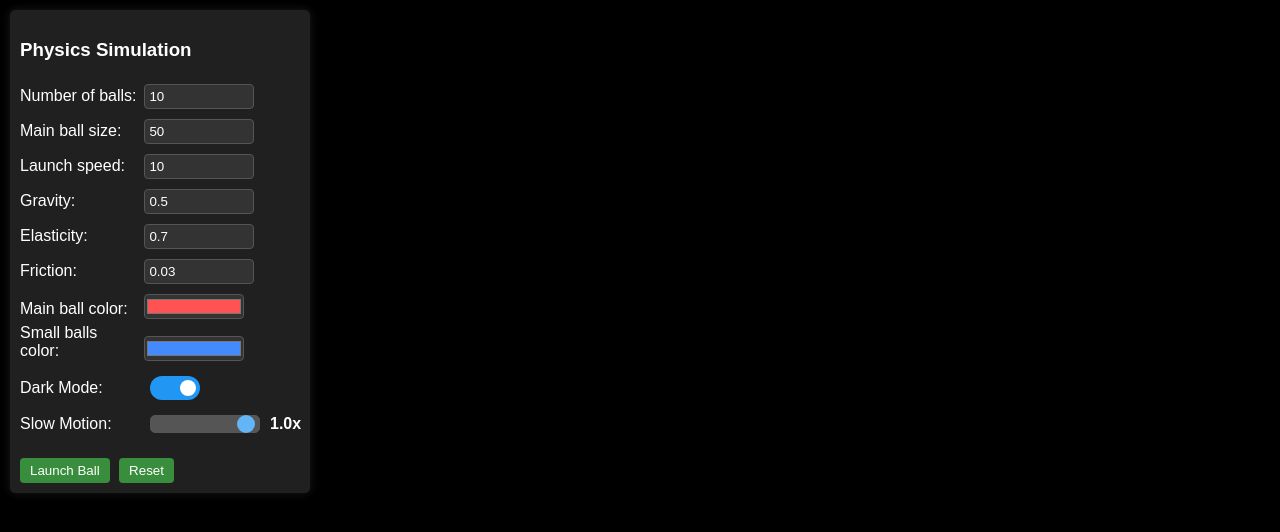
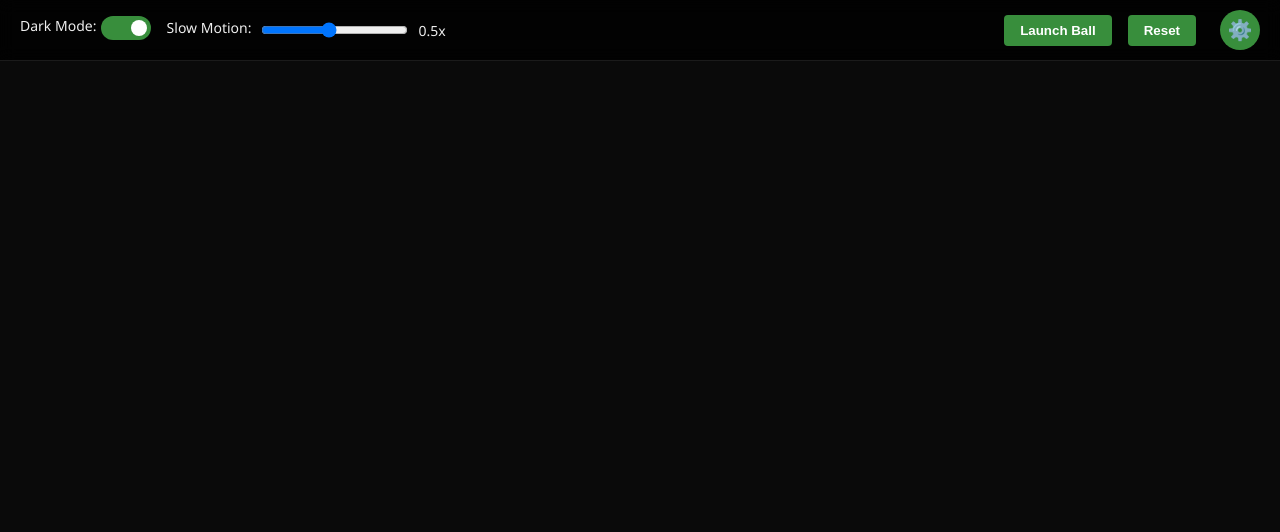
Before and after one commit to DanT52/balls, a plain HTML site: page index.html in a window 1280 px wide. Drawn offline with Linux system fonts and the light colour scheme.

Commit message:
update better UI

```diff
--- a/index.html
+++ b/index.html
@@ -8,32 +8,60 @@
     <script type="module" src="script.js" defer></script>
 </head>
 <body>
+    <div class="top-controls">
+        <div class="left-controls">
+            <div class="dark-mode-container">
+                <label for="dark-mode-toggle">Dark Mode:</label>
+                <label class="switch">
+                    <input type="checkbox" id="dark-mode-toggle" checked>
+                    <span class="slider round"></span>
+                </label>
+            </div>
+            <div class="slider-container">
+                <label for="slow-motion">Slow Motion:</label>
+                <input type="range" id="slow-motion" min="0.1" max="1.0" value="0.5" step="0.1">
+                <span id="slow-motion-value" class="slider-value">0.5x</span>
+            </div>
+        </div>
+        <div class="right-controls">
+            <button id="launch-btn">Launch Ball</button>
+            <button id="reset-btn">Reset</button>
+            <button id="toggle-settings" class="toggle-btn">
+                <span class="toggle-icon">⚙️</span>
+            </button>
+        </div>
+    </div>
+
     <canvas id="canvas"></canvas>
-    <div class="controls">
-        <h3>Physics Simulation</h3>
+
+    <div class="controls collapsible">
+        <div class="controls-header">
+            <h3>Physics Simulation Settings</h3>
+        </div>
+        <div class="controls-body">
             <div>
                 <label for="num-balls">Number of balls:</label>
-            <input type="number" id="num-balls" min="2" max="30" value="10">
+                <input type="number" id="num-balls" min="2" max="30" value="70">
             </div>
             <div>
                 <label for="ball-size">Main ball size:</label>
-            <input type="number" id="ball-size" min="20" max="100" value="50">
+                <input type="number" id="ball-size" min="20" max="100" value="100">
             </div>
             <div>
                 <label for="launch-speed">Launch speed:</label>
-            <input type="number" id="launch-speed" min="1" max="20" value="10">
+                <input type="number" id="launch-speed" min="1" max="20" value="150">
             </div>
             <div>
                 <label for="gravity">Gravity:</label>
-            <input type="number" id="gravity" min="0.1" max="2" value="0.5" step="0.1">
+                <input type="number" id="gravity" min="0.1" max="2" value="0.3" step="0.1">
             </div>
             <div>
                 <label for="elasticity">Elasticity:</label>
-            <input type="number" id="elasticity" min="0.1" max="0.9" value="0.7" step="0.1">
+                <input type="number" id="elasticity" min="0.1" max="0.9" value="0.6" step="0.1">
             </div>
             <div>
                 <label for="friction">Friction:</label>
-            <input type="number" id="friction" min="0" max="0.1" value="0.03" step="0.01">
+                <input type="number" id="friction" min="0" max="0.1" value="0.02" step="0.01">
             </div>
             <div>
                 <label for="main-ball-color">Main ball color:</label>
@@ -43,20 +71,7 @@
                 <label for="small-ball-color">Small balls color:</label>
                 <input type="color" id="small-ball-color" value="#448AFF">
             </div>
-        <div class="dark-mode-container">
-            <label for="dark-mode-toggle">Dark Mode:</label>
-            <label class="switch">
-                <input type="checkbox" id="dark-mode-toggle" checked>
-                <span class="slider round"></span>
-            </label>
         </div>
-        <div class="slider-container">
-            <label for="slow-motion">Slow Motion:</label>
-            <input type="range" id="slow-motion" min="0.1" max="1.0" value="1.0" step="0.1">
-            <span id="slow-motion-value" class="slider-value">1.0x</span>
-        </div>
-        <button id="launch-btn">Launch Ball</button>
-        <button id="reset-btn">Reset</button>
     </div>
 </body>
 </html>
--- a/simulation.js
+++ b/simulation.js
@@ -89,7 +89,7 @@ function updatePhysics(deltaTime) {
         currentMainBall.update(gravity, friction, canvas.width, canvas.height, elasticity, deltaTime);
 
         // Check if main ball reaches right side of screen
-        if (currentMainBall.x + currentMainBall.radius > canvas.width * 0.8) {
+        if (currentMainBall.x + currentMainBall.radius > canvas.width * .99) {
             breakMainBall();
         }
     }
--- a/styles.css
+++ b/styles.css
@@ -1,105 +1,201 @@
+:root {
+    --bg-color-light: #f5f5f5;
+    --text-color-light: #333;
+    --control-bg-light: #fff;
+    --control-border-light: #ddd;
+    --button-bg-light: #4caf50;
+    --button-hover-light: #45a049;
+
+    --bg-color-dark: #0a0a0a; /* Darker background color */
+    --text-color-dark: #eee;
+    --control-bg-dark: #242424;
+    --control-border-dark: #444;
+    --button-bg-dark: #388e3c;
+    --button-hover-dark: #2e7d32;
+}
+
 body {
     margin: 0;
+    padding: 0;
+    font-family: 'Segoe UI', Tahoma, Geneva, Verdana, sans-serif;
     overflow: hidden;
-    background-color: #f0f0f0;
-    font-family: Arial, sans-serif;
     transition: background-color 0.3s ease;
 }
 
 body.dark-mode {
-    background-color: #121212;
-    color: #ffffff;
+    background-color: var(--bg-color-dark);
+    color: var(--text-color-dark);
+}
+
+body.light-mode {
+    background-color: var(--bg-color-light);
+    color: var(--text-color-light);
 }
 
 canvas {
     display: block;
-    background-color: #fff;
-    transition: background-color 0.3s ease;
+    width: 100vw;
+    height: 100vh;
 }
 
-canvas.dark-mode {
-    background-color: #000;
+/* Top Controls Bar */
+.top-controls {
+    position: fixed;
+    top: 0;
+    left: 0;
+    width: 100%;
+    display: flex;
+    justify-content: space-between;
+    align-items: center;
+    padding: 10px 20px;
+    background-color: rgba(0, 0, 0, 0.8); /* Darker background for top bar */
+    backdrop-filter: blur(8px);
+    z-index: 1000;
+    border-bottom: 1px solid rgba(255, 255, 255, 0.1);
+    box-sizing: border-box; /* Ensure padding is included in width calculation */
 }
 
-.controls {
-    position: absolute;
-    top: 10px;
-    left: 10px;
-    background-color: rgba(255, 255, 255, 0.8);
-    padding: 10px;
-    border-radius: 5px;
-    box-shadow: 0 0 10px rgba(0, 0, 0, 0.2);
-    transition: background-color 0.3s ease, box-shadow 0.3s ease;
+.left-controls, .right-controls {
+    display: flex;
+    align-items: center;
+    gap: 16px;
 }
 
-body.dark-mode .controls {
-    background-color: rgba(40, 40, 40, 0.8);
-    box-shadow: 0 0 10px rgba(255, 255, 255, 0.1);
+/* Make sure toggle button is fully visible */
+.toggle-btn {
+    width: 40px;
+    height: 40px;
+    border-radius: 50%;
+    display: flex;
+    align-items: center;
+    justify-content: center;
+    padding: 0;
+    margin-left: 8px; /* Add some margin to prevent it from being cut off */
+    position: relative; /* Ensure proper positioning */
 }
 
-button {
-    padding: 5px 10px;
-    margin-right: 5px;
-    margin-top: 10px;
-    cursor: pointer;
-    background-color: #4CAF50;
-    color: white;
+/* Settings Panel */
+.controls {
+    position: fixed;
+    right: 20px;
+    top: 70px; /* Space for the top bar */
+    width: 300px;
+    max-height: calc(100vh - 90px);
+    overflow-y: auto;
+    background-color: rgba(20, 20, 20, 0.95); /* Darker panel background */
+    border-radius: 8px;
+    box-shadow: 0 4px 20px rgba(0, 0, 0, 0.4);
+    padding: 0;
+    z-index: 100;
+    transition: all 0.3s ease;
+    transform: translateX(110%);
+    opacity: 0;
+}
+
+.controls.open {
+    transform: translateX(0);
+    opacity: 1;
+}
+
+.controls-header {
+    padding: 16px;
+    border-bottom: 1px solid var(--control-border-dark);
+    display: flex;
+    justify-content: space-between;
+    align-items: center;
+}
+
+.controls-body {
+    padding: 16px;
+}
+
+.controls-body > div {
+    margin-bottom: 16px;
+    display: flex;
+    flex-direction: column;
+}
+
+/* Ensure the toggle button is properly centered and visible */
+.toggle-icon {
+    font-size: 20px;
+    display: flex;
+    align-items: center;
+    justify-content: center;
+    width: 100%;
+    height: 100%;
+}
+
+/* Form elements */
+label {
+    margin-bottom: 6px;
+    font-size: 14px;
+}
+
+input[type=number], input[type=range] {
+    padding: 8px;
+    border-radius: 4px;
+    border: 1px solid var(--control-border-dark);
+    background-color: rgba(255, 255, 255, 0.1);
+    color: var(--text-color-dark);
+}
+
+body.light-mode input[type=number], body.light-mode input[type=range] {
+    border: 1px solid var(--control-border-light);
+    background-color: var(--control-bg-light);
+    color: var(--text-color-light);
+}
+
+input[type=color] {
+    width: 100%;
+    height: 40px;
     border: none;
     border-radius: 4px;
-    transition: background-color 0.3s;
+}
+
+/* Buttons */
+button {
+    padding: 8px 16px;
+    border: none;
+    border-radius: 4px;
+    background-color: var(--button-bg-dark);
+    color: white;
+    cursor: pointer;
+    font-weight: 600;
+    transition: all 0.2s ease;
 }
 
 button:hover {
-    background-color: #3e8e41;
+    background-color: var(--button-hover-dark);
 }
 
-body.dark-mode button {
-    background-color: #388E3C;
+body.light-mode button {
+    background-color: var(--button-bg-light);
 }
 
-body.dark-mode button:hover {
-    background-color: #2E7D32;
+body.light-mode button:hover {
+    background-color: var(--button-hover-light);
 }
 
-input, select {
-    margin: 5px 0;
-    width: 100px;
-    padding: 4px;
-    border: 1px solid #ccc;
-    border-radius: 4px;
+.toggle-btn {
+    width: 40px;
+    height: 40px;
+    border-radius: 50%;
+    display: flex;
+    align-items: center;
+    justify-content: center;
+    padding: 0;
 }
 
-body.dark-mode input,
-body.dark-mode select {
-    background-color: #333;
-    color: white;
-    border-color: #555;
+.toggle-btn.active {
+    background-color: var(--button-hover-dark);
 }
 
-input[type="color"] {
-    padding: 0;
-    height: 25px;
-    cursor: pointer;
-}
-
-label {
-    display: inline-block;
-    width: 120px;
-}
-
-/* Toggle switch styling */
-.dark-mode-container {
-    display: flex;
-    align-items: center;
-    margin-top: 10px;
-}
-
+/* Switch slider for dark mode */
 .switch {
     position: relative;
     display: inline-block;
     width: 50px;
     height: 24px;
-    margin-left: 10px;
 }
 
 .switch input {
@@ -131,11 +227,11 @@ label {
 }
 
 input:checked + .slider {
-    background-color: #2196F3;
+    background-color: var(--button-bg-dark);
 }
 
 input:focus + .slider {
-    box-shadow: 0 0 1px #2196F3;
+    box-shadow: 0 0 1px var(--button-bg-dark);
 }
 
 input:checked + .slider:before {
@@ -150,60 +246,34 @@ input:checked + .slider:before {
     border-radius: 50%;
 }
 
-/* Slider container styles */
 .slider-container {
     display: flex;
     align-items: center;
-    margin: 10px 0;
-}
-
-.slider-container label {
-    margin-right: 10px;
+    gap: 8px;
 }
 
 .slider-value {
-    margin-left: 10px;
-    width: 30px;
-    text-align: center;
-    font-weight: bold;
+    font-size: 14px;
+    min-width: 36px;
 }
 
-/* Range slider styling */
-input[type="range"] {
-    -webkit-appearance: none;
-    width: 100px;
-    height: 8px;
-    background: #d3d3d3;
-    border-radius: 5px;
-    outline: none;
+/* Media queries for responsive design */
+@media (max-width: 768px) {
+    .top-controls {
+        flex-direction: column;
+        gap: 10px;
+        padding-bottom: 15px;
+    }
+
+    .controls {
+        width: calc(100% - 40px);
+        right: 20px;
+        left: 20px;
+    }
+
+    /* Ensure the toggle button is fully visible on mobile */
+    .right-controls {
+        width: 100%;
+        justify-content: space-evenly;
+    }
 }
-
-input[type="range"]::-webkit-slider-thumb {
-    -webkit-appearance: none;
-    appearance: none;
-    width: 18px;
-    height: 18px;
-    border-radius: 50%;
-    background: #2196F3;
-    cursor: pointer;
-}
-
-input[type="range"]::-moz-range-thumb {
-    width: 18px;
-    height: 18px;
-    border-radius: 50%;
-    background: #2196F3;
-    cursor: pointer;
-}
-
-body.dark-mode input[type="range"] {
-    background: #555;
-}
-
-body.dark-mode input[type="range"]::-webkit-slider-thumb {
-    background: #64B5F6;
-}
-
-body.dark-mode input[type="range"]::-moz-range-thumb {
-    background: #64B5F6;
-}
--- a/uiControls.js
+++ b/uiControls.js
@@ -15,6 +15,8 @@ let resetBtn;
 let darkModeToggle;
 let slowMotionSlider;
 let slowMotionValue;
+let toggleSettingsBtn;
+let controlsPanel;
 
 // Setup UI controls and event listeners
 export function setupUIControls() {
@@ -32,6 +34,8 @@ export function setupUIControls() {
     darkModeToggle = document.getElementById('dark-mode-toggle');
     slowMotionSlider = document.getElementById('slow-motion');
     slowMotionValue = document.getElementById('slow-motion-value');
+    toggleSettingsBtn = document.getElementById('toggle-settings');
+    controlsPanel = document.querySelector('.controls.collapsible');
 
     // Initialize dark mode first to prevent white flash
     initializeDarkMode();
@@ -43,6 +47,7 @@ export function setupUIControls() {
     launchBtn.addEventListener('click', launchMainBall);
     resetBtn.addEventListener('click', resetSimulation);
     darkModeToggle.addEventListener('change', toggleDarkMode);
+    toggleSettingsBtn.addEventListener('click', toggleSettingsPanel);
 
     // Update slow motion display value
     slowMotionSlider.addEventListener('input', updateSlowMotionDisplay);
@@ -58,6 +63,30 @@ export function setupUIControls() {
     inputElements.forEach(input => {
         input.addEventListener('change', saveSimulationSettings);
     });
+
+    // Initialize settings panel state
+    initializeSettingsPanel();
+}
+
+// Initialize settings panel based on saved state or closed by default
+function initializeSettingsPanel() {
+    const isPanelOpen = localStorage.getItem('ballsSimulationPanelOpen') === 'true';
+    controlsPanel.classList.toggle('open', isPanelOpen);
+    saveSettingsPanelState(isPanelOpen);
+}
+
+// Toggle the settings panel visibility
+function toggleSettingsPanel() {
+    const isOpen = controlsPanel.classList.toggle('open');
+    saveSettingsPanelState(isOpen);
+}
+
+// Save the state of the settings panel
+function saveSettingsPanelState(isOpen) {
+    localStorage.setItem('ballsSimulationPanelOpen', isOpen);
+    // Update toggle button appearance based on panel state
+    toggleSettingsBtn.setAttribute('aria-expanded', isOpen);
+    toggleSettingsBtn.classList.toggle('active', isOpen);
 }
 
 // Initialize dark mode with a default of true (dark)
```
Also changed, not shown: 1 other file. Lines whose indentation alone changed are shown as unchanged.
